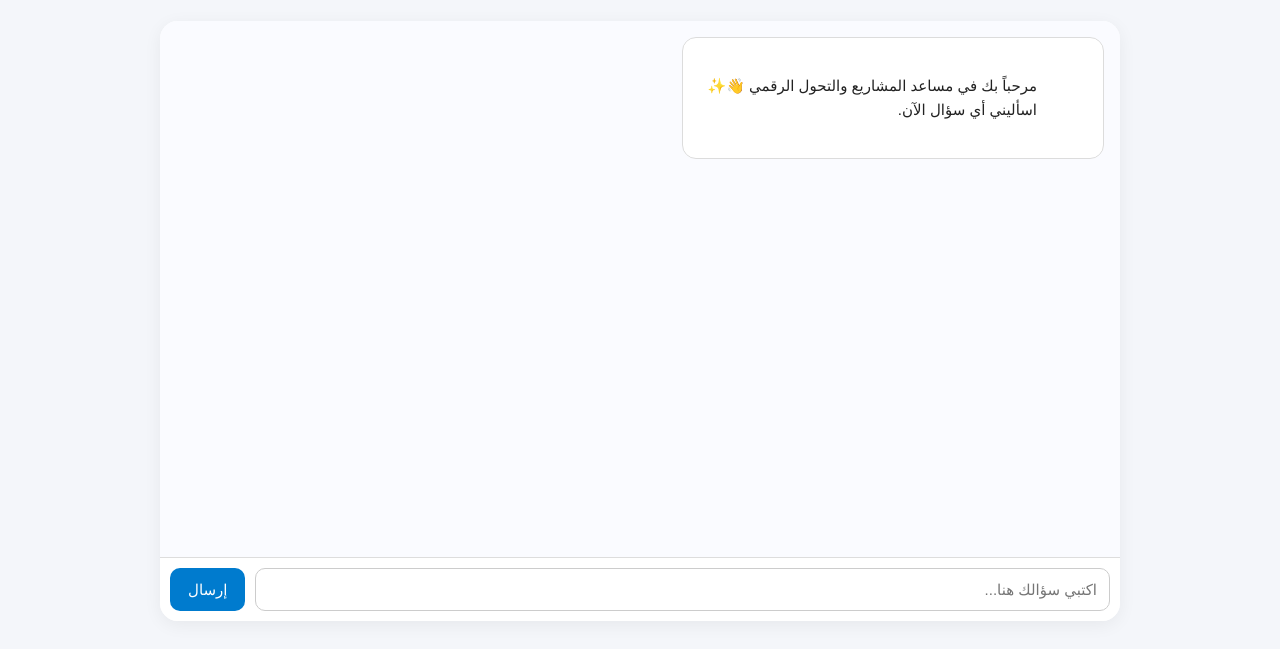
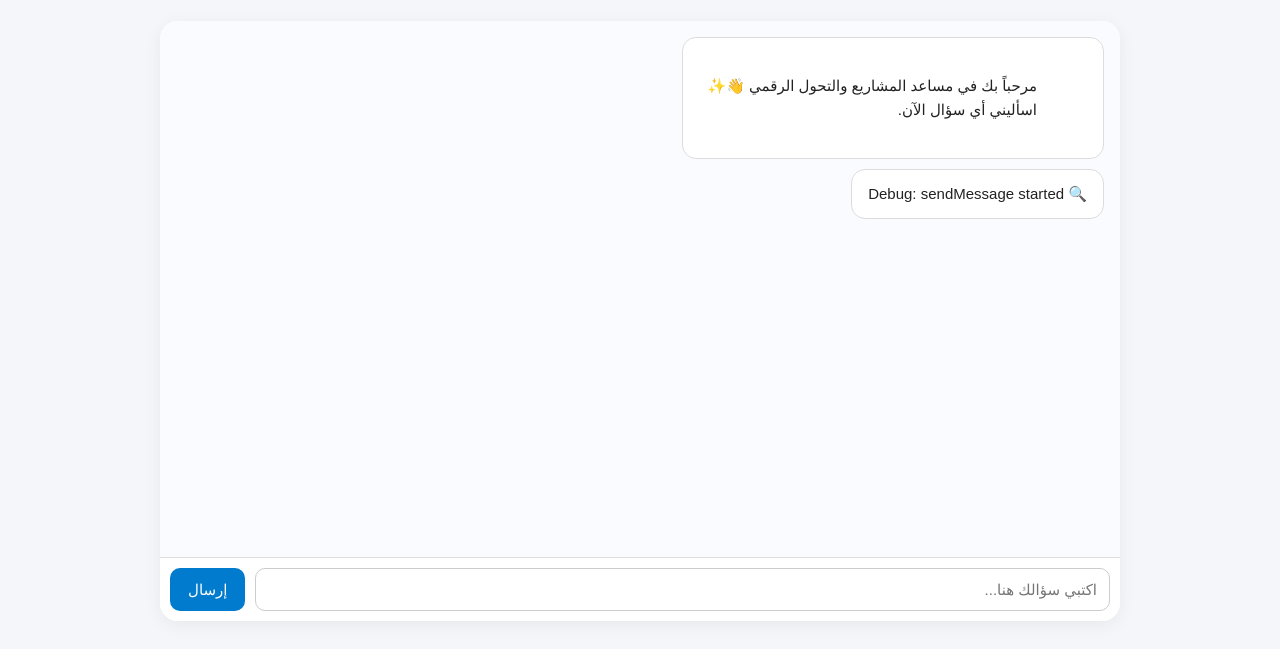
Before and after one commit to w434920439-commits/chat-assistant, a plain HTML site: page index.html in a window 1280 px wide. Both pictures are taken after a click on the button "إرسال". Shown: the part 65-714 px from the top of the page. Drawn offline with Linux system fonts and the light colour scheme.

Commit message:
Update index.html

```diff
--- a/index.html
+++ b/index.html
@@ -182,9 +182,12 @@
     }
   }
 
-  async function sendMessage() {
-    const text = userInput.value.trim();
-    if (!text) return;
+ async function sendMessage() {
+  appendMessage("🔍 Debug: sendMessage started", "bot");
+
+  const text = userInput.value.trim();
+  if (!text) return;
+
 
     appendMessage(text, "user");
     userInput.value = "";
```
